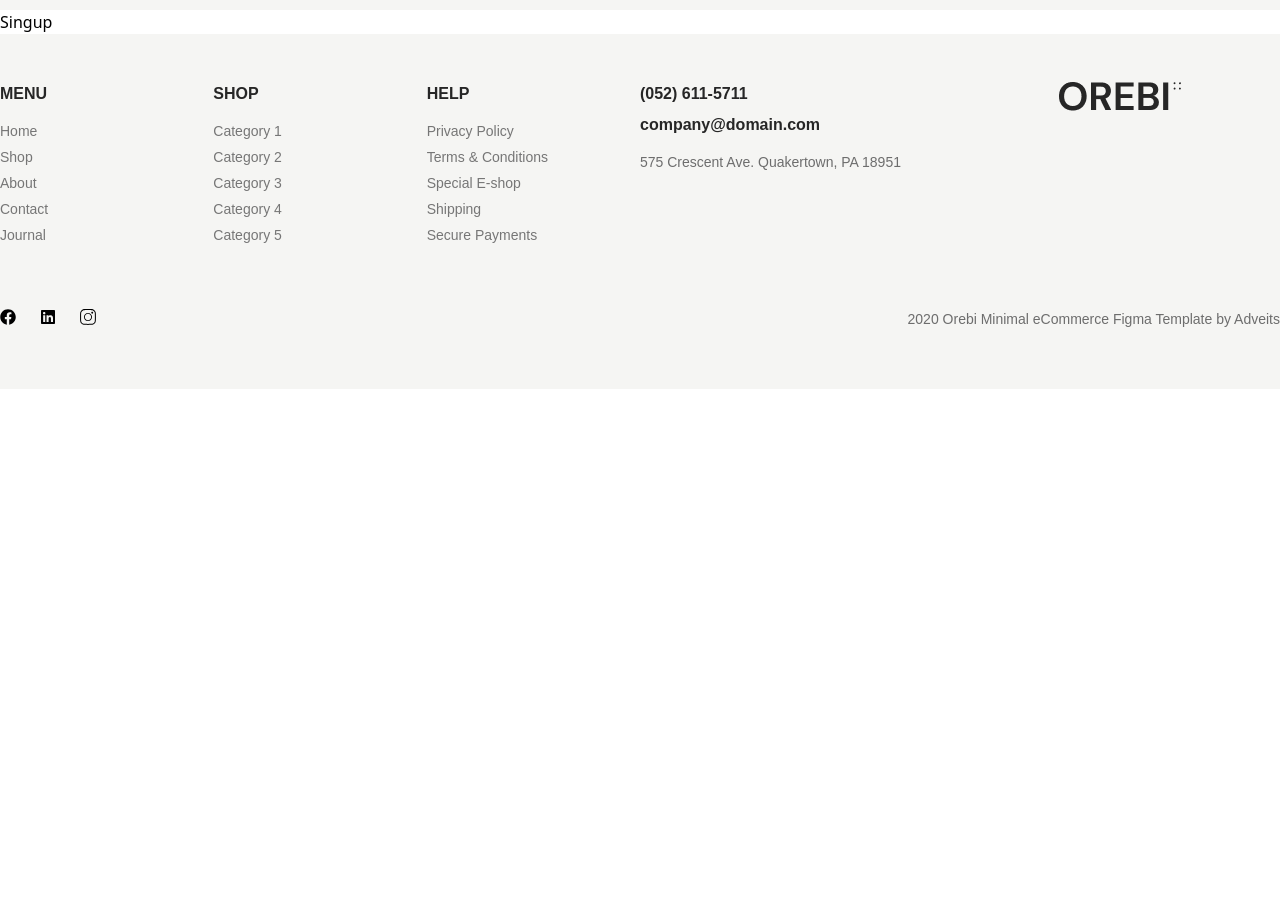
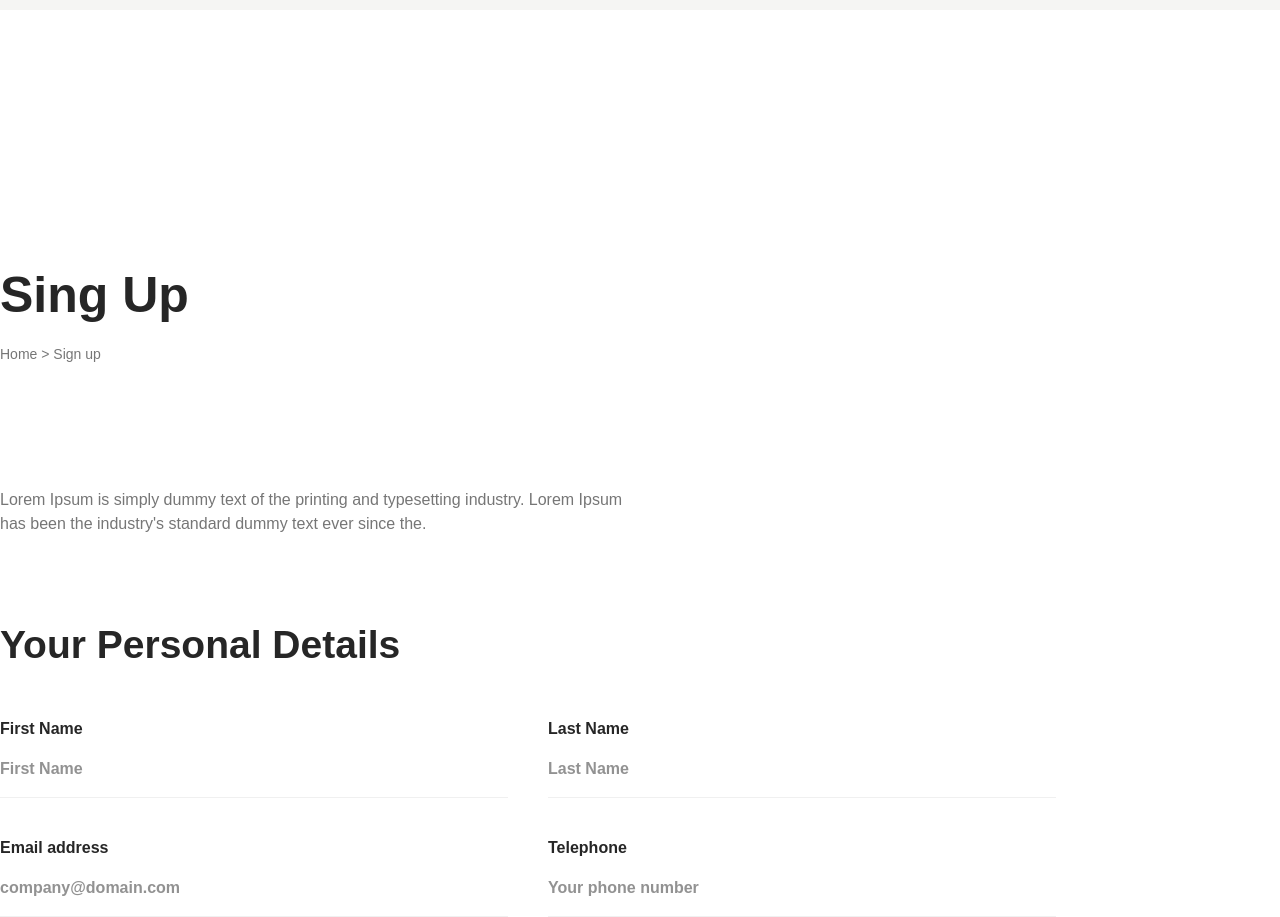
Before and after one commit to rahuldevsutradhar/E-Commars, a React app: page /singup in a window 1280 px wide. Shown: the part 180-1097 px from the top of the page. Before the commit the page ends 800 px from the top, so only its background shows below. Built offline with nearby package versions, Linux system fonts and the light colour scheme; the HTML template or start-up script is replaced by a standard one.

Commit message:
add sing up page

```diff
--- a/src/App.jsx
+++ b/src/App.jsx
@@ -11,7 +11,7 @@ import Product from './Page/Product';
 import About from './Page/About';
 import Contact from './Page/Contact';
 import Login from './Page/Login';
-import Singup from './Singup';
+import Singup from './Page/Singup';
 import Cart from './Page/Cart';
 import Checkout from './Page/Checkout';
 import Error from './Page/Error';
--- /dev/null
+++ b/src/Page/Singup.jsx
@@ -0,0 +1,107 @@
+import React from 'react'
+import Container from './componants/Container'
+import Flex from './componants/Flex'
+import Button from './componants/Button'
+
+const Singup = () => {
+  return (
+    <section className='my-[124px]'>
+      <Container>
+        <h1 className='font-bold font-DM text-second text-[50px] pt-[124px]'>Sing Up</h1>
+        <p className='font-normal font-DM text-frist text-sm  pt-[11px] mb-[124px]'>Home  >  Sign up</p>
+        <p className='font-normal mb-[80px] font-DM text-frist w-[644px] text-[16px]'>Lorem Ipsum is simply dummy text of the printing and typesetting industry. Lorem Ipsum has been the industry's standard dummy text ever since the.</p>
+
+         <h1 className='font-bold mb-[42px] font-DM text-second text-[39px]'>Your Personal Details</h1>
+        <Flex className='flex gap-x-10'>
+          <label htmlFor="Name" className='font-bold mb-[10px] font-DM text-second text-[16px]'>First Name <br />
+           <input className='border-b border-[#F0F0F0] py-4 w-[508px] mb-7' type="text" id='Name' placeholder='First Name'/>
+          </label>
+          <label htmlFor="Name" className='font-bold mb-[10px] font-DM text-second text-[16px]'>Last Name <br />
+           <input className='border-b border-[#F0F0F0] py-4 w-[508px] mb-7' type="text" id='Name' placeholder='Last Name'/>
+          </label>
+          </Flex>
+
+        <Flex className='flex gap-x-10'>
+          <label htmlFor="Email" className='font-bold mb-[10px] font-DM text-second text-[16px]'>Email address <br />
+           <input className='border-b border-[#F0F0F0] py-4 w-[508px] mb-7' type="text" id='Email' placeholder='company@domain.com'/>
+          </label>
+          <label htmlFor="Telephone" className='font-bold mb-[10px] font-DM text-second text-[16px]'>Telephone <br />
+           <input className='border-b border-[#F0F0F0] py-4 w-[508px] mb-7' type="text" id='Number' placeholder='Your phone number'/>
+          </label>
+          </Flex>
+
+          <h1 className='font-bold mb-[42px] font-DM text-second text-[39px] border-t border-[#F0F0F0] mt-[58px] '>New Customer</h1>
+        <Flex className='flex gap-x-10'>
+          <label htmlFor="Address " className='font-bold mb-[10px] font-DM text-second text-[16px]'>Address 1 <br />
+           <input className='border-b border-[#F0F0F0] py-4 w-[508px] mb-7' type="text" id='Address' placeholder='4279 Zboncak Port Suite 6212'/>
+          </label>
+          <label htmlFor="Address " className='font-bold mb-[10px] font-DM text-second text-[16px]'>Address 2 <br />
+           <input className='border-b border-[#F0F0F0] py-4 w-[508px] mb-7' type="text" id='Address ' placeholder='-'/>
+          </label>
+          </Flex>
+
+        <Flex className='flex gap-x-10'>
+          <label htmlFor="City " className='font-bold mb-[10px] font-DM text-second text-[16px]'>City <br />
+           <input className='border-b border-[#F0F0F0] py-4 w-[508px] mb-7' type="text" id='City' placeholder='Your City'/>
+          </label>
+          <label htmlFor="Post Code " className='font-bold mb-[10px] font-DM text-second text-[16px]'>Post Code <br />
+           <input className='border-b border-[#F0F0F0] py-4 w-[508px] mb-7' type="text" id='number ' placeholder='05228'/>
+          </label>
+          </Flex>
+
+        <Flex className='flex gap-x-10 pb-[70px] border-b border-[#F0F0F0]'>
+          <label htmlFor="City " className='font-bold mb-[10px] font-DM text-second text-[16px]'>Country <br />
+          <select className='py-4 w-[508px] mb-7 border border-b border-[#F0F0F0] font-DM text-frist font-normal text-[16px]'>
+            <option value="">Please select</option>
+            <option value="">India</option>
+            <option value="">Bangladesh</option>
+            <option value="">Nepal</option>
+            <option value="">United State of America</option>
+            <option value="">Rassia</option>
+          </select>
+          </label>
+
+          <label htmlFor="City " className='font-bold mb-[10px] font-DM text-second text-[16px]'>Region/State <br />
+          <select className='py-4 w-[508px] mb-7 border border-b border-[#F0F0F0] font-DM text-frist font-normal text-[16px]'>
+            <option value="">Please select</option>
+            <option value="">Dheli</option>
+            <option value="">Dhaka</option>
+            <option value="">Kathmundu</option>
+            <option value="">Washington DC</option>
+            <option value="">Mosko</option>
+          </select>
+          </label>
+          </Flex>
+
+          <h1 className='font-bold mb-[42px] font-DM text-second text-[39px] my-[60px] '>Your Password</h1>
+        <Flex className='flex gap-x-10'>
+          <label htmlFor="Password " className='font-bold mb-[10px] font-DM text-second text-[16px]'>Password <br />
+           <input className='border-b border-[#F0F0F0] py-4 w-[508px] mb-7' type="text" id='Password' placeholder='Password'/>
+          </label>
+          <label htmlFor="Password " className='font-bold mb-[10px] font-DM text-second text-[16px]'>Repeat Password<br />
+           <input className='border-b border-[#F0F0F0] py-4 w-[508px] mb-7' type="text" id='Password ' placeholder='Repeat Password'/>
+          </label>
+          </Flex>
+
+          <div className='mb-[25px] mt-[65px]'>
+  <label htmlFor="Password " className='font-normal mb-[25px] font-DM text-frist text-[16px] mr-[15px]'>
+    <input type="checkbox"/> I have read and agree to the Privacy Policy
+  </label>
+</div>
+<div>
+  <span className='font-normal mb-[10px] font-DM text-frist text-[16px] mr-[33px]'>Subscribe Newsletter</span>
+  <label className='font-normal mb-[25px] font-DM text-frist text-[16px] mr-[33px]'>
+    <input type="radio" name="newsletter" value="yes"/> Yes
+  </label>
+  <label className='font-normal mb-[10px] font-DM text-frist text-[16px] mr-[33px]'>
+    <input type="radio" name="newsletter" value="no" /> No
+  </label>
+
+</div>
+<Button text='Log in' className='mt-[27px]'/>
+      </Container>
+    </section>
+  )
+}
+
+export default Singup
--- a/src/Singup.jsx
+++ /dev/null
@@ -1,9 +0,0 @@
-import React from 'react'
-
-const Singup = () => {
-  return (
-    <div>Singup</div>
-  )
-}
-
-export default Singup
```
Also changed, not shown: src/Page/Login.jsx (line endings or trailing spaces).
